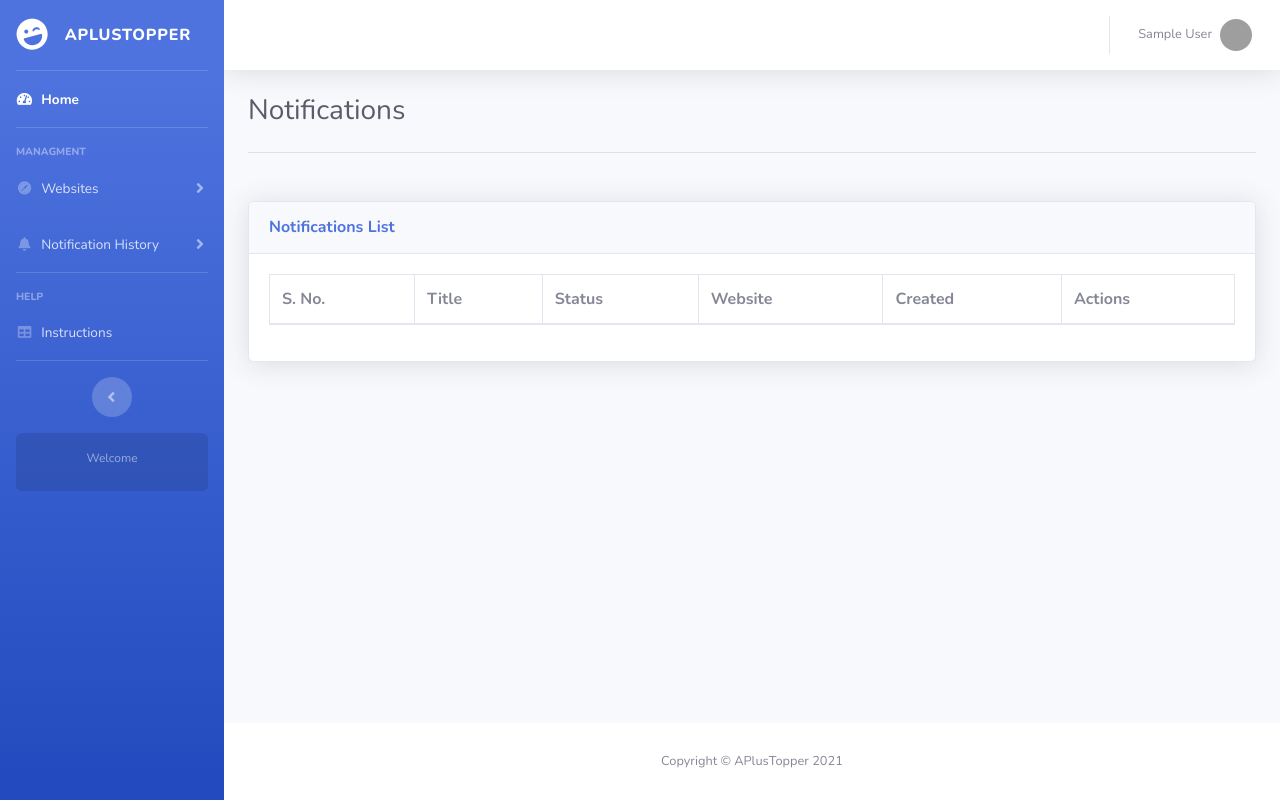
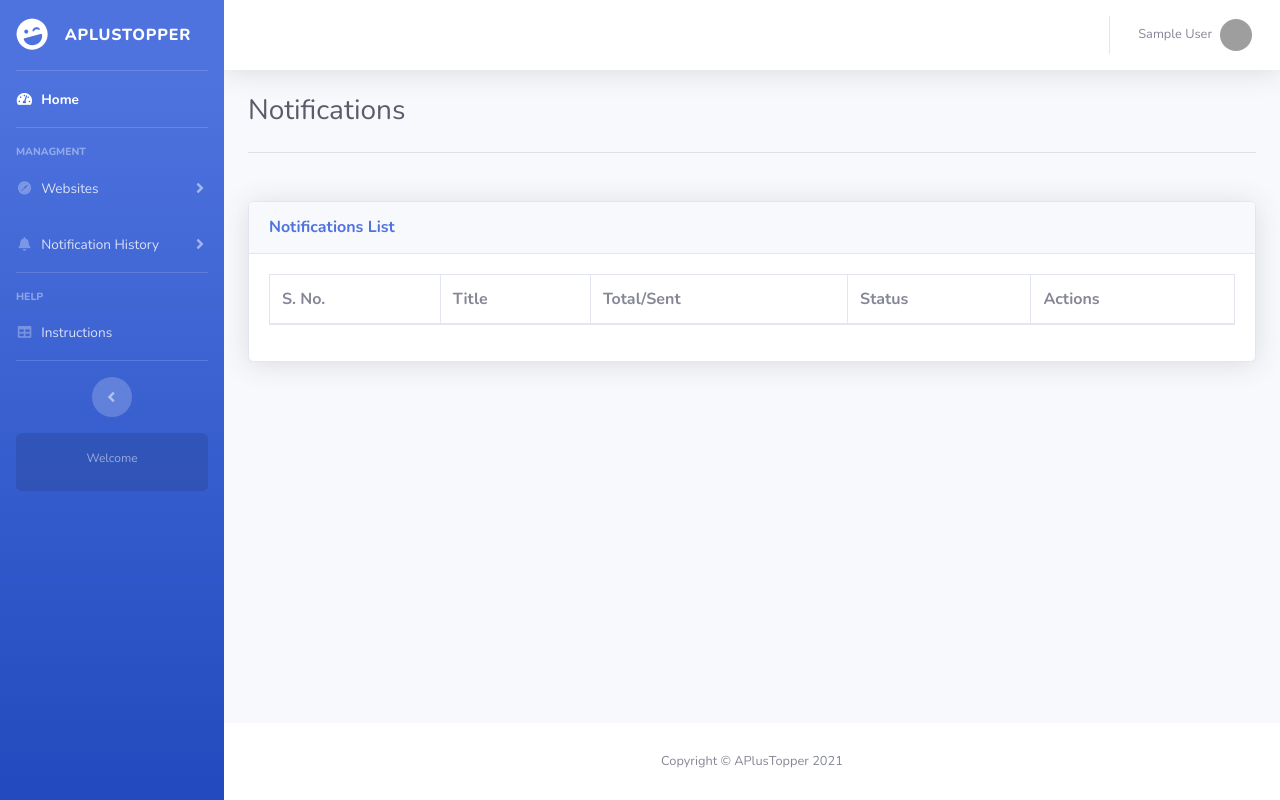
Before and after one commit to mnamegaurav/pushify, a Django app: page /notifications/ in a window 1280 px wide. Run offline with Django 3.2, Linux system fonts and the light colour scheme; the visitor is signed in with stand-in values (Sample User, id 1); data that the repository does not hold is empty; parts of the project's set-up code (start-up, migrations or seed data) failed here and were passed over; some libraries are stand-ins or nearby versions; grey boxes are pictures that could not be loaded.

Commit message:
ui changes in notification list and detail page

```diff
--- a/templates/core/notification_detail.html
+++ b/templates/core/notification_detail.html
@@ -24,7 +24,7 @@
           <img src="{{ object.icon.url }}" height="30" class="img-responsive mb-2" />
           {% endif %} {{ object.title }}
         </h3>
-        <p><strong>Total/Sent:&nbsp;</strong>{{ object.total_sent_count }}/{{ object.success_count }}</p>
+        <p><strong>Date:&nbsp;</strong>{{ object.created_on }}</p>
         <p>{{ object.body }}</p>
         {% if object.launch_url %}
         <a href="{{ object.launch_url }}"><p class="text-muted">{{ object.launch_url }}</p></a>
--- a/templates/core/notifications_list.html
+++ b/templates/core/notifications_list.html
@@ -21,9 +21,8 @@
               <tr>
                 <th>S. No.</th>
                 <th>Title</th>
+                <th>Total/Sent</th>
                 <th>Status</th>
-                <th>Website</th>
-                <th>Created</th>
                 <th>Actions</th>
               </tr>
             </thead>
@@ -32,9 +31,8 @@
               <tr>
                 <td>{{ forloop.counter }}</td>
                 <td>{{ notification_obj.title }}</td>
+                <td>{{ notification_obj.total_sent_count }}/{{ notification_obj.success_count }}</td>
                 <td>{{ notification_obj.status }}</td>
-                <td>{{ notification_obj.website }}</td>
-                <td>{{ notification_obj.created_on }}</td>
                 <td class="text-center">
                   <a class="btn btn-sm shadow-sm" href="{% url 'core:notification_detail_view' notification_obj.pk  %}">View</a>
                   <a class="btn btn-sm shadow-sm" href="{% url 'core:notification_add_view' %}?notification_id={{ notification_obj.pk }}">
```
